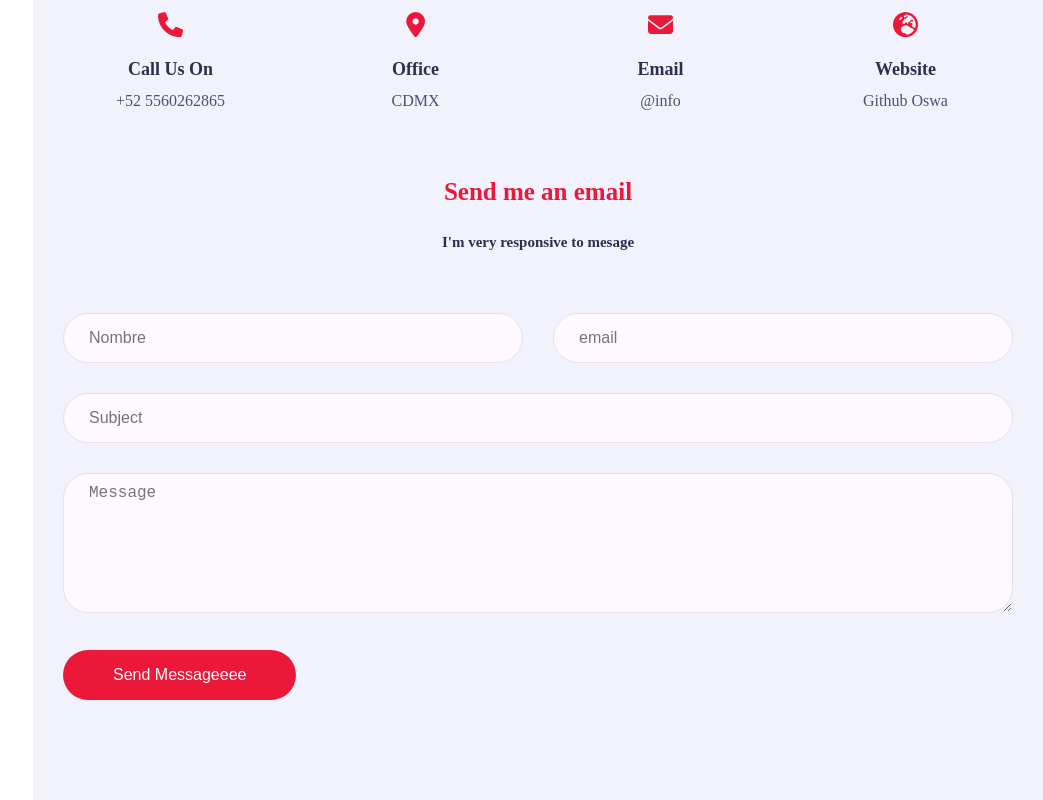
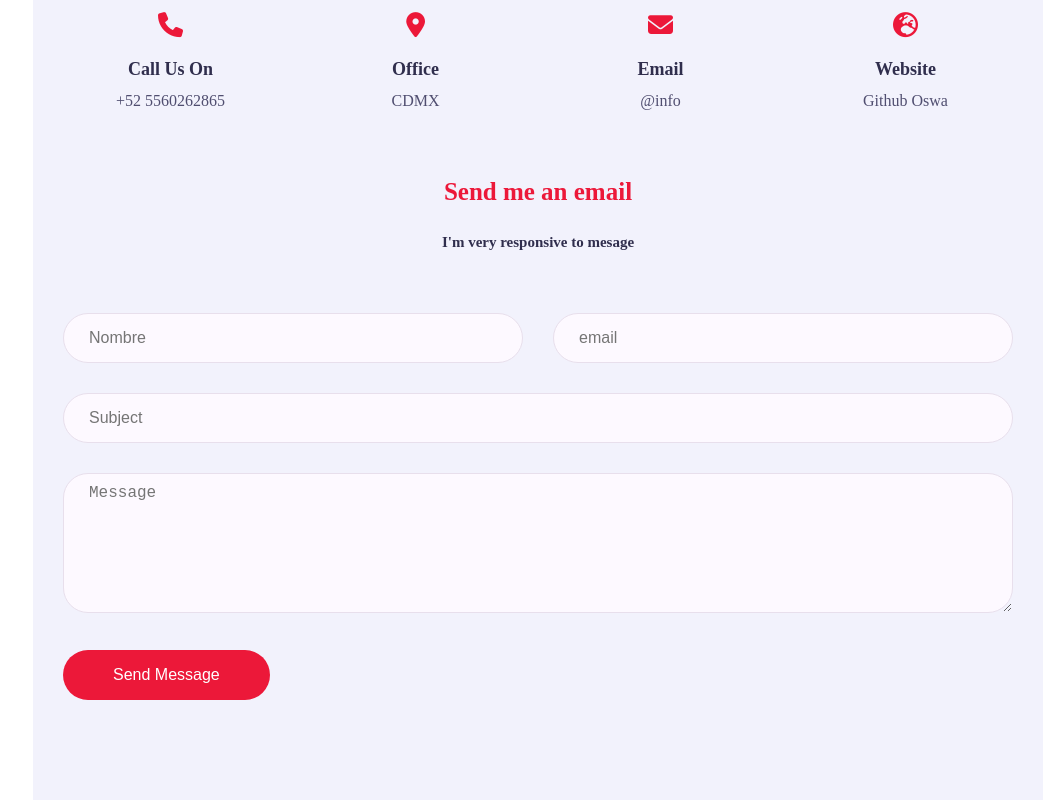
Before and after one commit to Oswaldo-Parrilla/Portafolio-CV-2024, a plain HTML site: page index.html in a window 1280 px wide. Shown: the part 5684-6484 px from the top of the page, without its empty margins (237-1280 px from the left). Drawn offline with Linux system fonts and the light colour scheme; a web font is replaced by a local one.

Commit message:
Normalidad

```diff
--- a/index.html
+++ b/index.html
@@ -515,7 +515,7 @@
                                 </div>
                                 <div class="row">
                                     <div class="form-item col-12 padd-15">
-                                        <button type="submit" class="btn">Send Messageeee</button>
+                                        <button type="submit" class="btn">Send Message</button>
                                     </div>
                                 </div>
                             </div>
```
